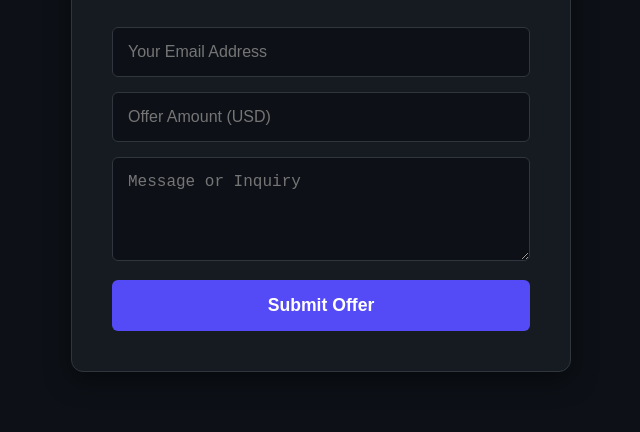
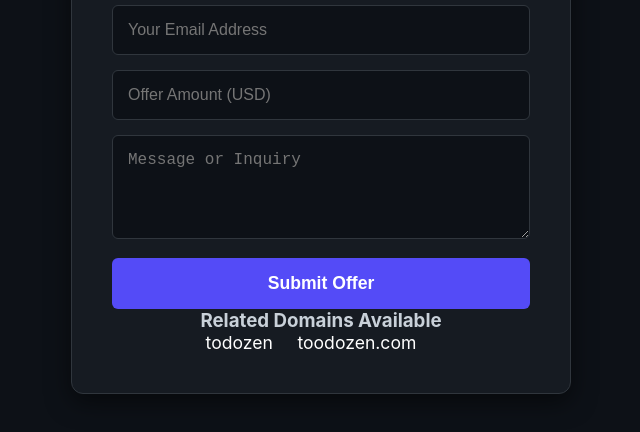
Before and after one commit to kudwitt/2dozen.com, a plain HTML site: page index.html in a window 1280 px wide. Shown: the part 276-708 px from the top of the page, without its empty margins (319-959 px from the left). Drawn offline with Linux system fonts and the light colour scheme.

Commit message:
Update index.html
added related sites

```diff
--- a/index.html
+++ b/index.html
@@ -86,6 +86,12 @@
             padding: 5px 10px;
             border-radius: 4px;
         }
+        .related-list a {
+            color: #ffffff !important;
+            text-decoration: none;
+            margin-right: 20px;
+            font-size: 1.1rem;
+        }
     </style>
 </head>
 <body>
@@ -104,6 +110,13 @@
 
         <button type="submit">Submit Offer</button>
     </form>
+    <div class="related-domains">
+        <h3>Related Domains Available</h3>
+        <ul class="related-list">
+            <a href="https://todozen.com">todozen</a>
+            <a href="https://toodozen.com">toodozen.com</a>
+        </ul>
+    </div>
 </div>
 
 <script>
```
